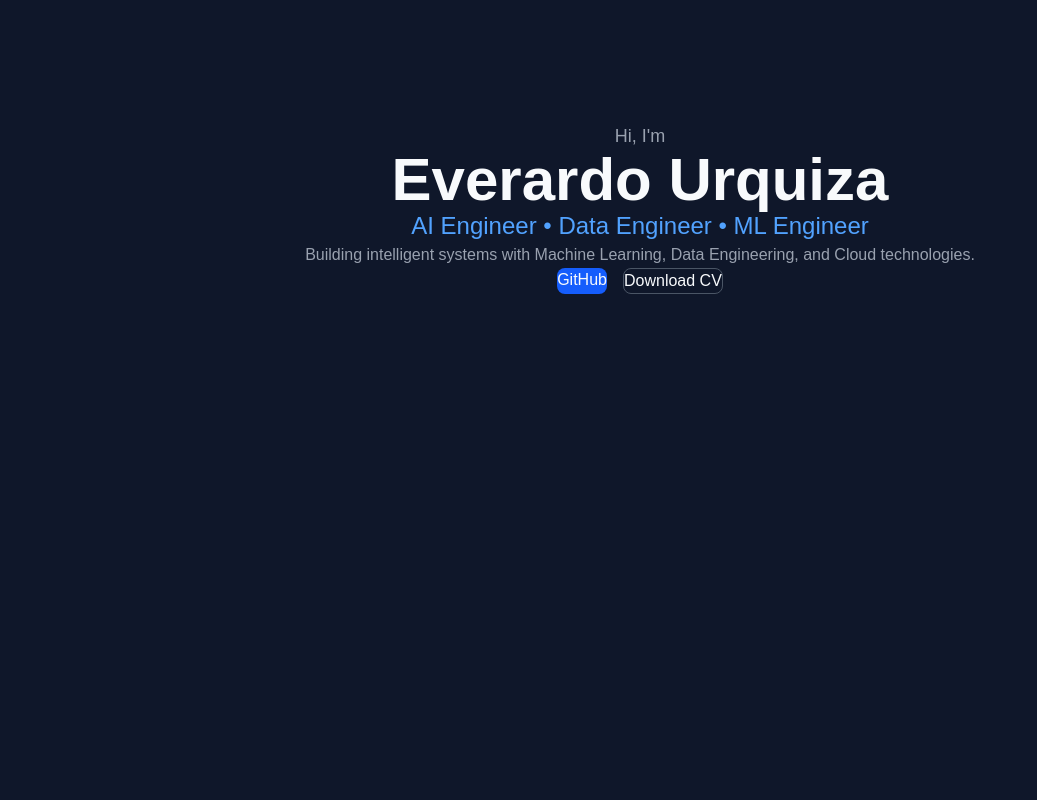
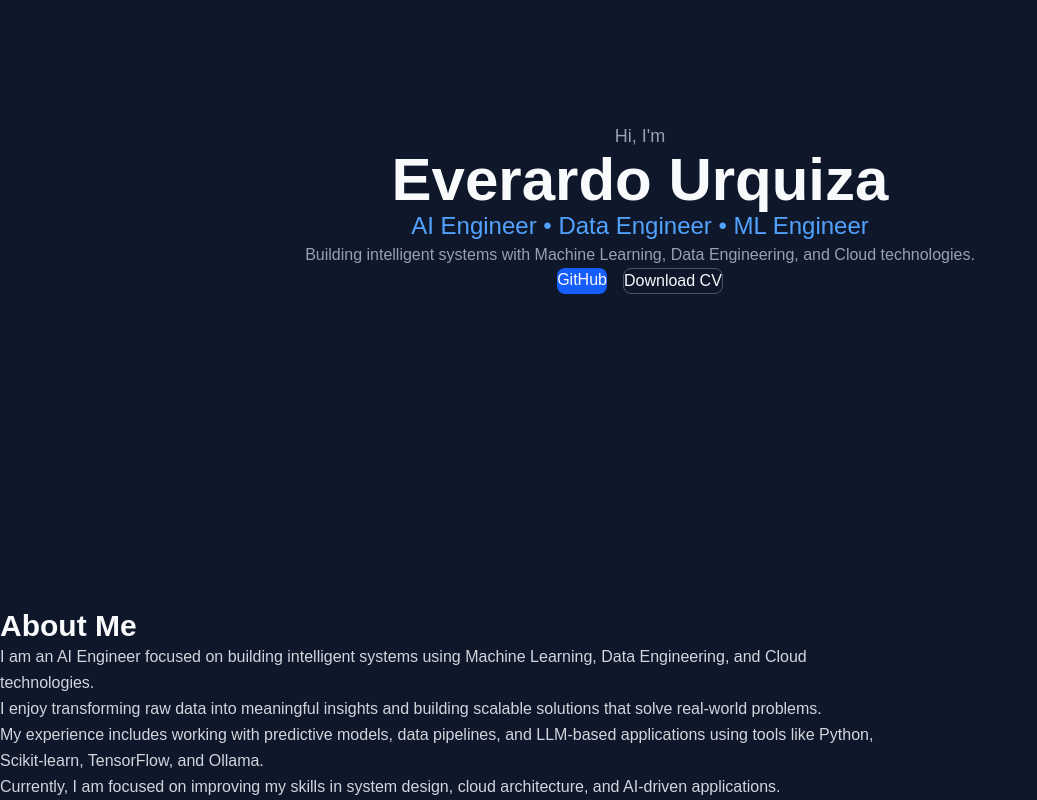
Before and after one commit to eveurquiza/personal-website, a Next.js app: page / in a window 1280 px wide. Shown: the part 192-992 px from the top of the page, without its empty margins (0-1037 px from the left). Before the commit the page ends 800 px from the top, so only its background shows below. Built offline with nearby package versions, Linux system fonts and the light colour scheme.

Commit message:
feat: add about section

```diff
--- a/app/page.tsx
+++ b/app/page.tsx
@@ -1,9 +1,11 @@
 import Hero from '@/components/sections/Hero';
+import About from '@/components/sections/About';
 
 export default function Home() {
   return (
     <>
       <Hero />
+      <About />
     </>
   );
 }
--- /dev/null
+++ b/components/sections/About.tsx
@@ -0,0 +1,35 @@
+export default function About() {
+  return (
+    <section
+      id="about"
+      className="max-w-4xl mx-auto px-6 py-24"
+    >
+      <h2 className="text-3xl font-bold mb-8">
+        About Me
+      </h2>
+
+      <div className="text-gray-300 leading-relaxed space-y-4">
+        <p>
+          I am an AI Engineer focused on building intelligent systems using
+          Machine Learning, Data Engineering, and Cloud technologies.
+        </p>
+
+        <p>
+          I enjoy transforming raw data into meaningful insights and building
+          scalable solutions that solve real-world problems.
+        </p>
+
+        <p>
+          My experience includes working with predictive models, data pipelines,
+          and LLM-based applications using tools like Python, Scikit-learn,
+          TensorFlow, and Ollama.
+        </p>
+
+        <p>
+          Currently, I am focused on improving my skills in system design,
+          cloud architecture, and AI-driven applications.
+        </p>
+      </div>
+    </section>
+  );
+}
```
